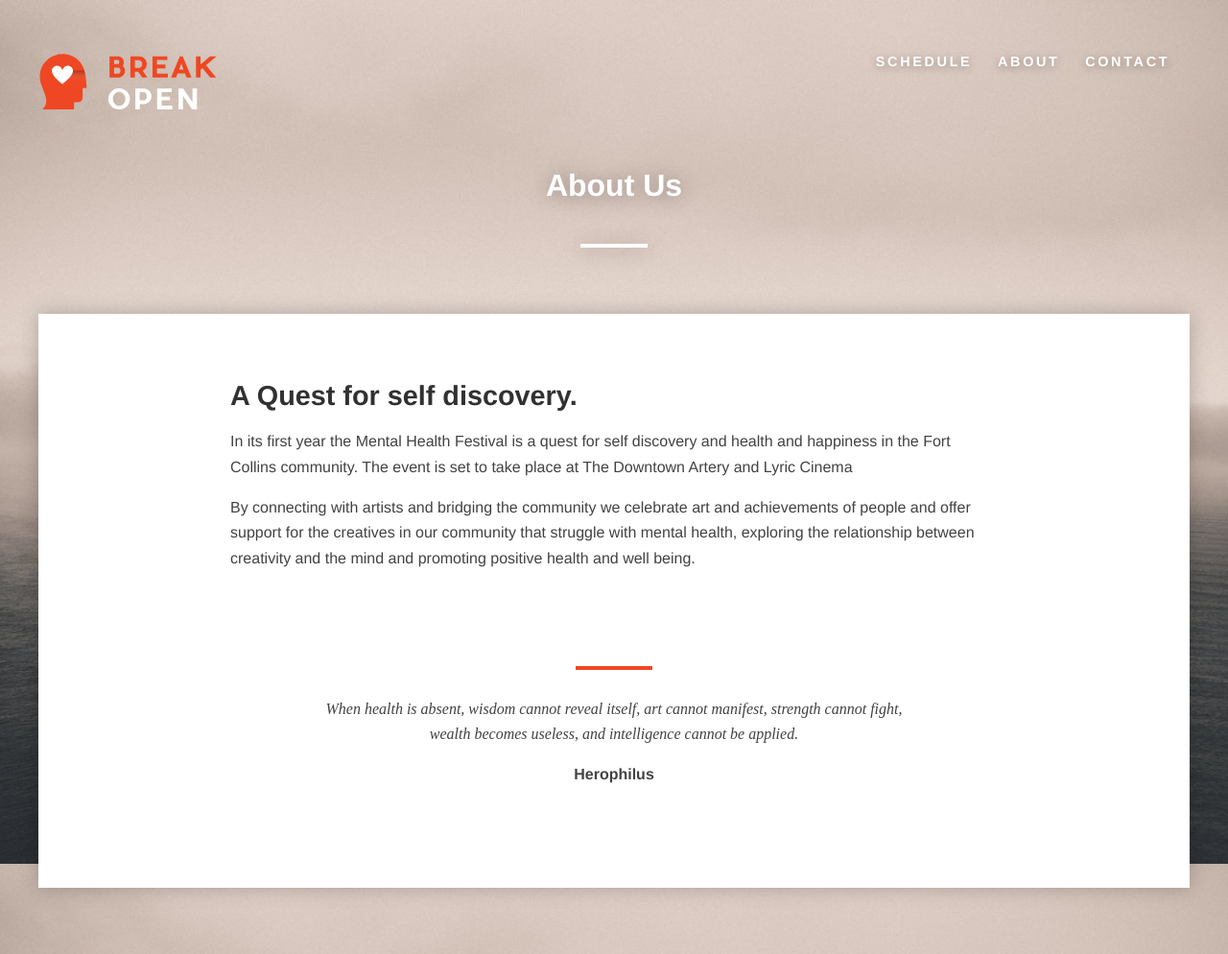
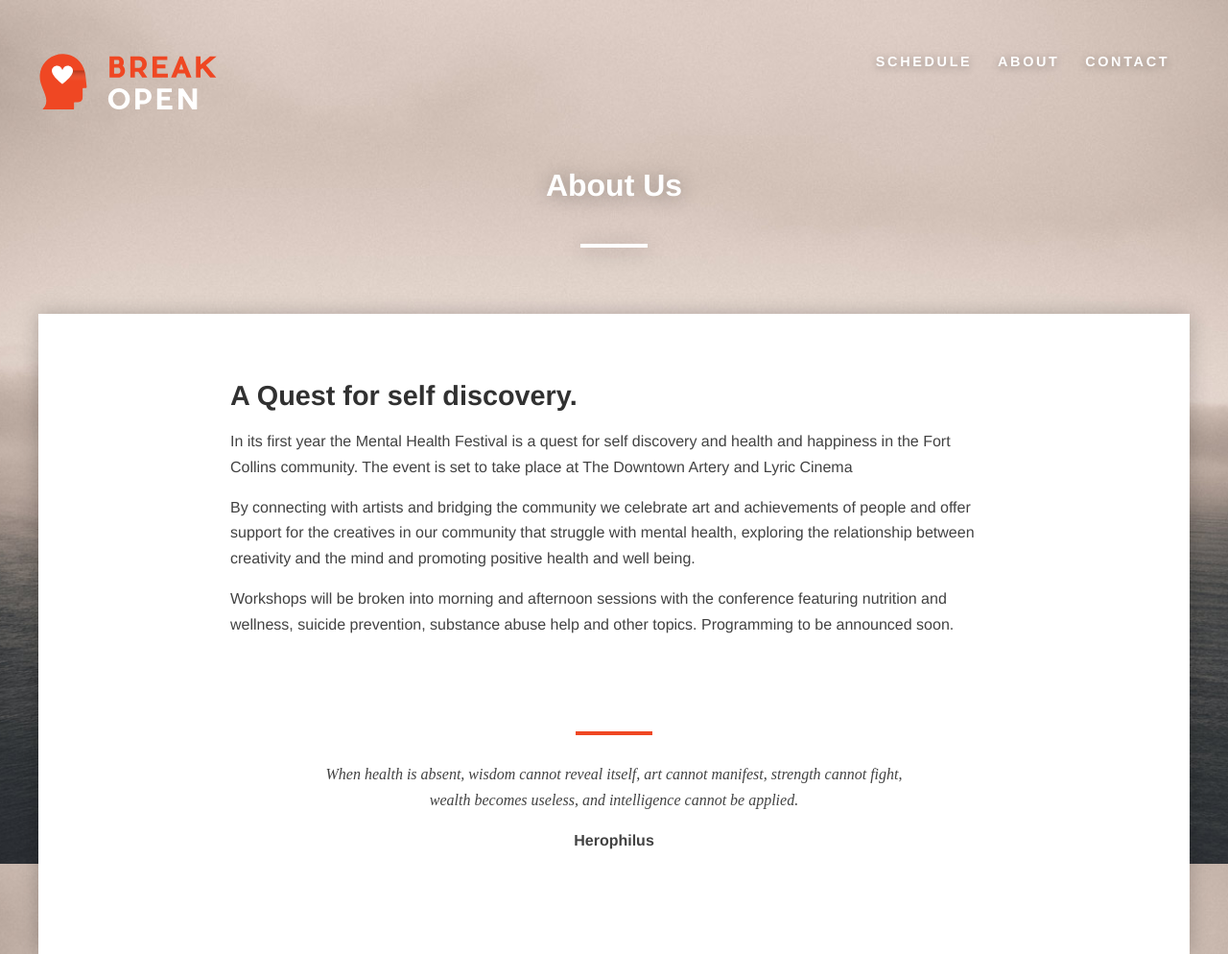
Before and after one commit to michaeldmcqueen/breakopen, a Jekyll site: the page built from pages/about/index.md, in a window 1280 px wide. Shown: the whole page at 96% size. Built offline with Jekyll 4.4.1, drawn with Linux system fonts in a browser that asks for light colours; nearby versions of some CDN libraries.

Commit message:
Updated '/pages/about/index.md' via CloudCannon

```diff
--- a/pages/about/index.md
+++ b/pages/about/index.md
@@ -13,4 +13,6 @@ In its first year the Mental Health Festival is a quest for self discovery and h
 
 By connecting with artists and bridging the community we celebrate art and achievements of people and offer support for the creatives in our community that struggle with mental health, exploring the relationship between creativity and the mind and promoting positive health and well being.
 
+Workshops will be broken into morning and afternoon sessions with the conference featuring nutrition and wellness, suicide prevention, substance abuse help and other topics. Programming to be announced soon.&nbsp;
+
 &nbsp;
```
